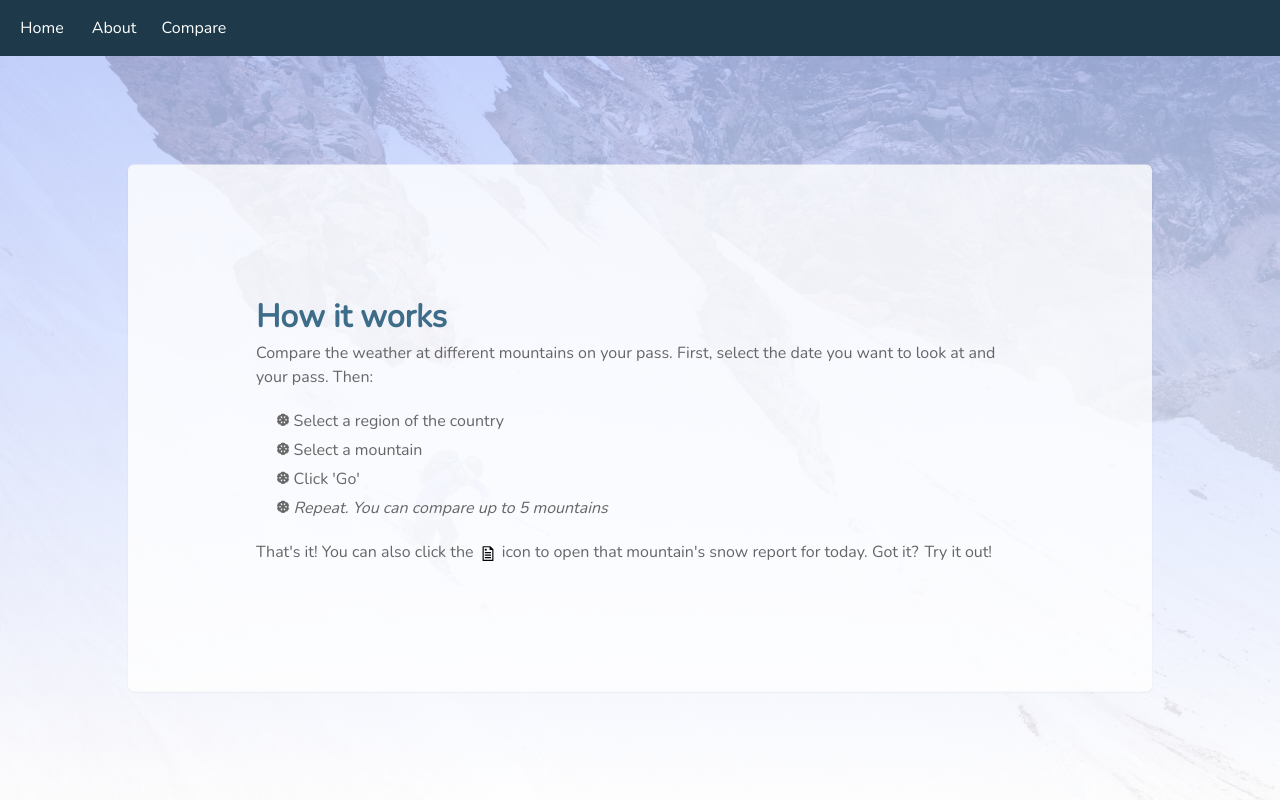
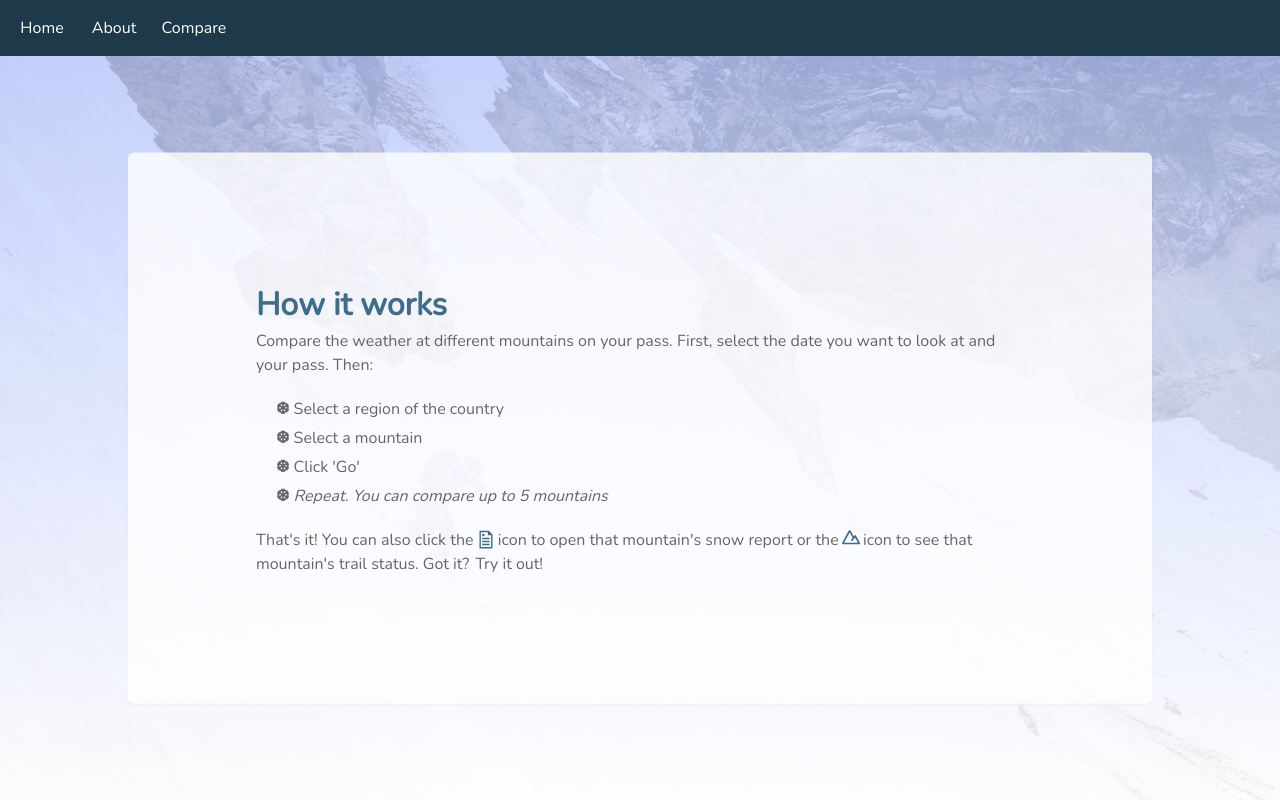
Before and after one commit to jamiemcg10/mountain-comparer, a SvelteKit app: page /about in a window 1280 px wide. Built offline with nearby package versions, Linux system fonts and the light colour scheme.

Commit message:
update about page

```diff
--- a/src/routes/about/+page.svelte
+++ b/src/routes/about/+page.svelte
@@ -1,4 +1,5 @@
 <script lang="ts">
+	import MountainIcon from '../../components/MountainIcon.svelte'
 	import ReportIcon from '../../components/ReportIcon.svelte'
 	const directions = [
 		'Select a region of the country',
@@ -14,8 +15,8 @@
 	<div class="text">
 		<h3 id="title" class="text-h3 text-blue-primary">How it works</h3>
 		<p>
-			Compare the weather at different mountains on your pass. First, select the date you want to
-			look at and your pass. Then:
+			Compare the weather at different mountains on your pass. First, select the
+			date you want to look at and your pass. Then:
 		</p>
 		<ol class="pl-[20px] my-5">
 			{#each directions as direction}
@@ -23,11 +24,16 @@
 			{/each}
 		</ol>
 		<p class="inline-block">That's it! You can also click the</p>
-		<div class="align-bottom inline-block w-5">
-			<ReportIcon classes="text-blue-primary stroke-4 stroke-current" />
+		<div class="align-bottom inline-block w-6 -mx-1 xs:hidden">
+			<ReportIcon class="text-blue-primary stroke-4 fill-current" />
 		</div>
-		<p class="inline">icon to open that mountain's snow report for today.</p>
-		<p class="w-max inline">Got it?</p>
+		<p class="inline xs:hidden">
+			icon to open that mountain's snow report or the
+		</p>
+		<div class="align-text-top inline-block w-5 -mx-0.5">
+			<MountainIcon class="text-blue-primary stroke-4 stroke-current" />
+		</div>
+		<p class="inline">icon to see that mountain's trail status. Got it?</p>
 		<p class="inline-block absolute w-max ml-1.5 blue-link">
 			<a href="../compare/">Try it out!</a>
 		</p>
```
